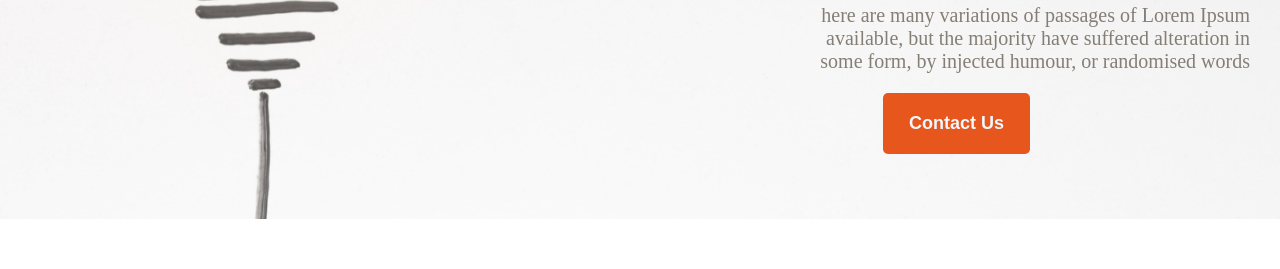
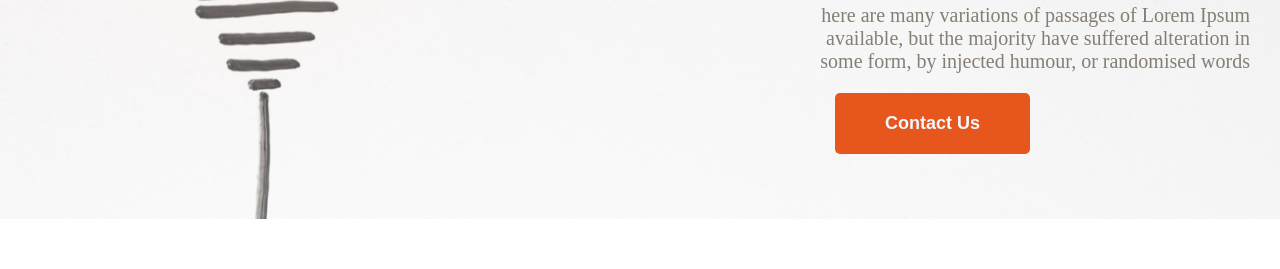
Before and after one commit to mohammadsobuj1/my-first-assainment, a plain HTML site: page index.html in a window 1280 px wide. Shown: the part 531-800 px from the top of the page. Drawn offline with Linux system fonts and the light colour scheme.

Commit message:
my commit

```diff
--- a/style/style.css
+++ b/style/style.css
@@ -52,7 +52,7 @@ padding-left: 750px;
 
 
 .praimary-btn{
-    padding: 20px 26px;
+    padding: 20px 50px;
     background-color: rgb(230, 86, 29);
     color: aliceblue;
     border-radius: 5px;
```
